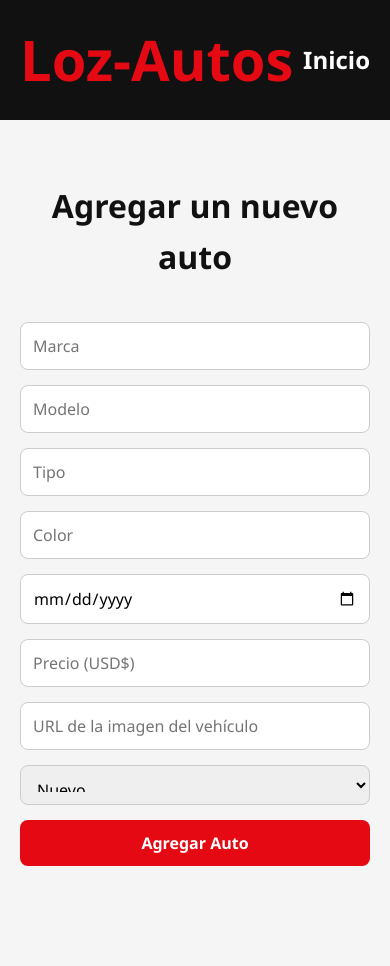
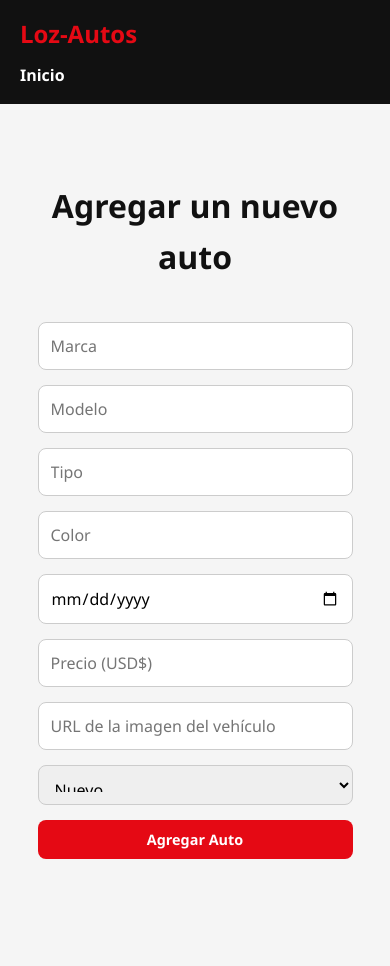
Before and after one commit to lozalen341/Loz-autos, a PHP site: page /ingreso.html in a window 390 px wide. After the commit the page ends 859 px from the top, so only its background shows below. Run offline with PHP 8.4, Linux system fonts and the light colour scheme.

Commit message:
responsive

```diff
--- a/styles.css
+++ b/styles.css
@@ -25,6 +25,7 @@ header {
   display: flex;
   justify-content: space-between;
   align-items: center;
+  flex-wrap: wrap; /* permite que el menú baje en pantallas chicas */
 }
 
 header h1 {
@@ -37,6 +38,7 @@ nav ul {
   list-style: none;
   display: flex;
   gap: 20px;
+  flex-wrap: wrap;
 }
 
 nav a {
@@ -131,9 +133,9 @@ section {
 }
 
 .card img {
-  width: 100%;         /* ocupa todo el ancho de la tarjeta */
-  height: 200px;       /* alto fijo para todas las imágenes */
-  object-fit: cover;   /* recorta la imagen manteniendo proporción */
+  width: 100%;
+  height: 200px;
+  object-fit: cover;
   display: block;
 }
 
@@ -227,3 +229,90 @@ footer a:hover {
 .estado {
   height: 40px;
 }
+
+/* --- MEDIA QUERIES RESPONSIVE --- */
+
+/* Tablets (pantallas medianas) */
+@media (max-width: 1024px) {
+  header h1 {
+    font-size: 2.5rem;
+  }
+
+  nav ul {
+    font-size: 1.2rem;
+    gap: 15px;
+  }
+
+  #inicio h2 {
+    font-size: 2.5rem;
+  }
+
+  #inicio p {
+    font-size: 1.1rem;
+  }
+}
+
+/* Celulares grandes */
+@media (max-width: 768px) {
+  header {
+    flex-direction: column;
+    align-items: flex-start;
+  }
+
+  nav ul {
+    flex-direction: column;
+    width: 100%;
+    margin-top: 10px;
+  }
+
+  header h1 {
+    font-size: 2rem;
+  }
+
+  #inicio h2 {
+    font-size: 2rem;
+  }
+
+  #inicio p {
+    font-size: 1rem;
+  }
+
+  form {
+    width: 90%;
+  }
+}
+
+/* Celulares pequeños */
+@media (max-width: 480px) {
+  header h1 {
+    font-size: 1.5rem;
+  }
+
+  nav ul {
+    font-size: 1rem;
+    gap: 10px;
+  }
+
+  #inicio h2 {
+    font-size: 1.5rem;
+  }
+
+  #inicio p {
+    font-size: 0.9rem;
+    padding: 10px;
+  }
+
+  .card img {
+    height: 150px;
+  }
+
+  .card-body p {
+    font-size: 0.8rem;
+  }
+
+  button,
+  .ver-mas-btn {
+    padding: 10px 15px;
+    font-size: 0.9rem;
+  }
+}
```
